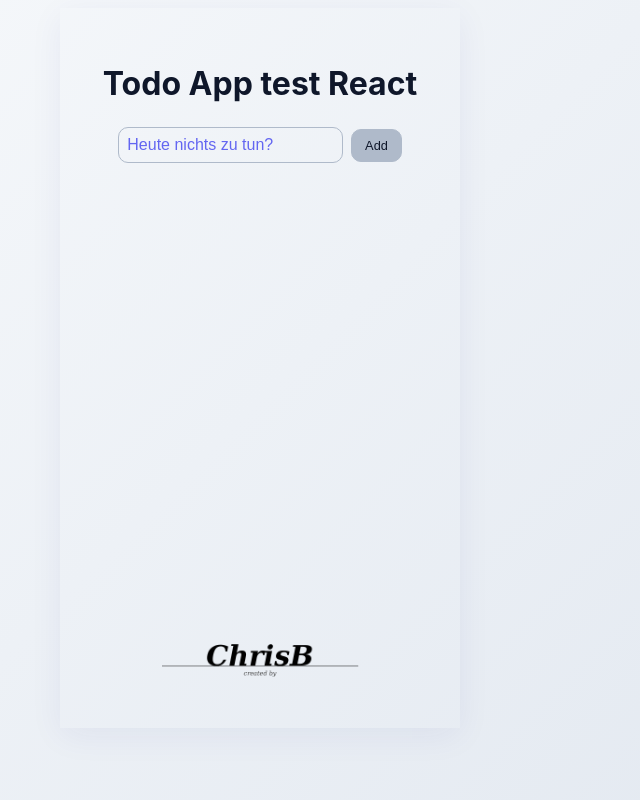
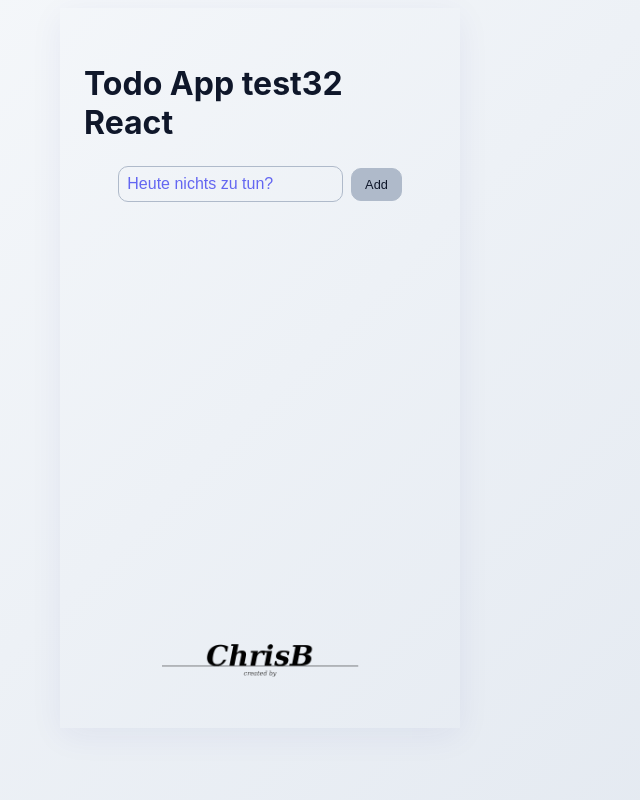
Before and after one commit to SilentCrouwd/todo-app, a React (Create React App) app: page / in a window 1280 px wide. Shown: the whole page, without its empty margins (380-1020 px from the left). Built offline with nearby package versions, Linux system fonts and the light colour scheme.

Commit message:
Update headline in ToDo component for clarity

```diff
--- a/src/views/todo/ToDo.jsx
+++ b/src/views/todo/ToDo.jsx
@@ -32,7 +32,7 @@ function ToDo() {
   }
   return (
     <div className="todo">
-      <h1 className="todo__headline">Todo App test React</h1>
+      <h1 className="todo__headline">Todo App test32 React</h1>
 
       <div className="todo__header">
         <InputField handleTodo={handleTodo} toDoText={toDoText} />
```
